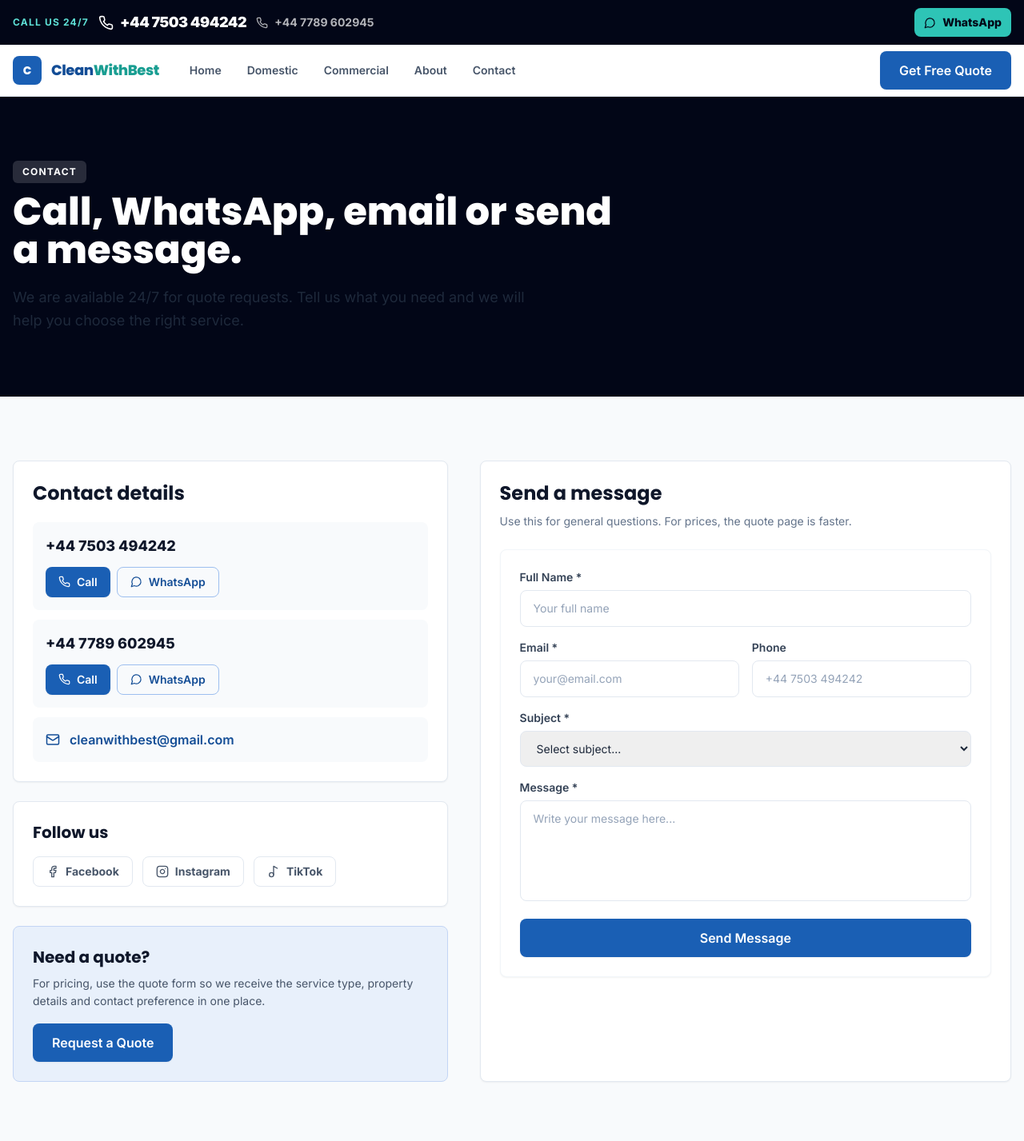
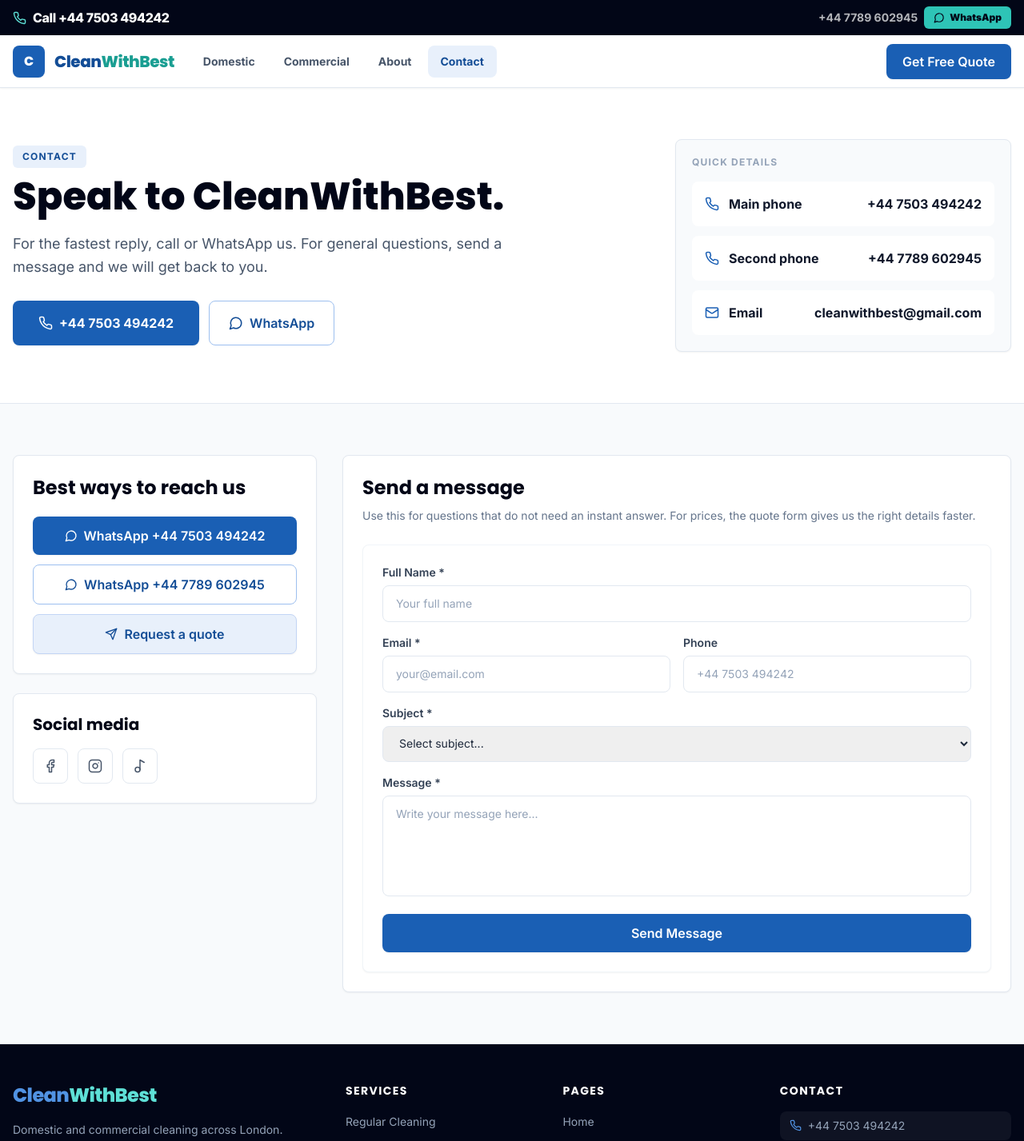
Before and after one commit to deepakpokhrel2030-star/CleanWithBest, a Next.js app: page /contact in a window 1280 px wide. Shown: the top 1427 px of the page at 80% size. Built offline with nearby package versions, Linux system fonts and the light colour scheme.

Commit message:
Polish navbar and reduce repeated contact content

```diff
--- a/app/contact/page.js
+++ b/app/contact/page.js
@@ -1,5 +1,5 @@
 import Link from 'next/link';
-import { Facebook, Instagram, Mail, MessageCircle, Music2, Phone } from 'lucide-react';
+import { Facebook, Instagram, Mail, MessageCircle, Music2, Phone, Send } from 'lucide-react';
 import ContactForm from '@/frontend/components/ContactForm';
 
 export const metadata = {
@@ -7,72 +7,90 @@ export const metadata = {
   description: 'Contact CleanWithBest by phone, WhatsApp, email or message form.',
 };
 
-const numbers = [
-  ['+44 7503 494242', 'tel:+447503494242', 'https://wa.me/447503494242'],
-  ['+44 7789 602945', 'tel:+447789602945', 'https://wa.me/447789602945'],
+const socialLinks = [
+  { Icon: Facebook, label: 'Facebook', href: 'https://www.facebook.com/people/Cleanwithbest/61584162025224/' },
+  { Icon: Instagram, label: 'Instagram', href: 'https://www.instagram.com/cleanwithbest' },
+  { Icon: Music2, label: 'TikTok', href: 'https://www.tiktok.com/@cleanwithbest' },
 ];
 
 export default function ContactPage() {
   return (
     <main>
-      <section className="bg-slate-950 py-16 md:py-20">
-        <div className="mx-auto max-w-7xl px-4">
-          <span className="section-tag-light">Contact</span>
-          <h1 className="max-w-3xl font-heading text-4xl font-extrabold leading-tight text-white md:text-5xl">
-            Call, WhatsApp, email or send a message.
-          </h1>
-          <p className="mt-5 max-w-2xl text-lg leading-relaxed text-white/72">
-            We are available 24/7 for quote requests. Tell us what you need and we will help you choose the right service.
-          </p>
+      <section className="bg-white">
+        <div className="mx-auto grid max-w-7xl gap-10 px-4 py-16 lg:grid-cols-[1fr_420px] lg:items-center">
+          <div>
+            <span className="section-tag">Contact</span>
+            <h1 className="max-w-3xl font-heading text-4xl font-extrabold leading-tight text-slate-950 md:text-5xl">
+              Speak to CleanWithBest.
+            </h1>
+            <p className="mt-5 max-w-2xl text-lg leading-relaxed text-slate-600">
+              For the fastest reply, call or WhatsApp us. For general questions, send a message and we will get back to you.
+            </p>
+            <div className="mt-7 flex flex-wrap gap-3">
+              <a href="tel:+447503494242" className="btn-primary-lg">
+                <Phone size={18} /> +44 7503 494242
+              </a>
+              <a href="https://wa.me/447503494242" target="_blank" rel="noopener noreferrer" className="btn-outline">
+                <MessageCircle size={18} /> WhatsApp
+              </a>
+            </div>
+          </div>
+
+          <aside className="rounded-lg border border-slate-200 bg-slate-50 p-5 shadow-sm">
+            <p className="text-xs font-bold uppercase tracking-widest text-slate-400">Quick details</p>
+            <div className="mt-4 space-y-3">
+              <a href="tel:+447503494242" className="flex items-center justify-between gap-4 rounded-lg bg-white p-4 font-bold text-slate-900 hover:text-brand-700">
+                <span className="inline-flex items-center gap-3"><Phone size={18} className="text-brand-600" /> Main phone</span>
+                <span>+44 7503 494242</span>
+              </a>
+              <a href="tel:+447789602945" className="flex items-center justify-between gap-4 rounded-lg bg-white p-4 font-bold text-slate-900 hover:text-brand-700">
+                <span className="inline-flex items-center gap-3"><Phone size={18} className="text-brand-600" /> Second phone</span>
+                <span>+44 7789 602945</span>
+              </a>
+              <a href="mailto:cleanwithbest@gmail.com" className="flex items-center justify-between gap-4 rounded-lg bg-white p-4 font-bold text-slate-900 hover:text-brand-700">
+                <span className="inline-flex items-center gap-3"><Mail size={18} className="text-brand-600" /> Email</span>
+                <span className="break-all text-right">cleanwithbest@gmail.com</span>
+              </a>
+            </div>
+          </aside>
         </div>
       </section>
 
-      <section className="bg-slate-50 py-20">
-        <div className="mx-auto grid max-w-7xl gap-10 px-4 lg:grid-cols-[0.9fr_1.1fr]">
+      <section className="border-y border-slate-200 bg-slate-50 py-16">
+        <div className="mx-auto grid max-w-7xl gap-8 px-4 lg:grid-cols-[380px_1fr]">
           <div className="space-y-6">
             <div className="rounded-lg border border-slate-200 bg-white p-6 shadow-sm">
-              <h2 className="font-heading text-2xl font-bold text-slate-900">Contact details</h2>
+              <h2 className="font-heading text-2xl font-bold text-slate-950">Best ways to reach us</h2>
               <div className="mt-5 grid gap-3">
-                {numbers.map(([number, tel, whatsapp]) => (
-                  <div key={number} className="rounded-lg bg-slate-50 p-4">
-                    <p className="mb-3 text-lg font-extrabold text-slate-900">{number}</p>
-                    <div className="flex flex-wrap gap-2">
-                      <a href={tel} className="btn-primary px-4 py-2 text-sm"><Phone size={15} /> Call</a>
-                      <a href={whatsapp} target="_blank" rel="noopener noreferrer" className="btn-outline px-4 py-2 text-sm"><MessageCircle size={15} /> WhatsApp</a>
-                    </div>
-                  </div>
-                ))}
-                <a href="mailto:cleanwithbest@gmail.com" className="flex items-center gap-3 rounded-lg bg-slate-50 p-4 font-semibold text-brand-700 hover:bg-brand-50">
-                  <Mail size={18} /> cleanwithbest@gmail.com
+                <a href="https://wa.me/447503494242" target="_blank" rel="noopener noreferrer" className="btn-primary justify-center">
+                  <MessageCircle size={16} /> WhatsApp +44 7503 494242
                 </a>
+                <a href="https://wa.me/447789602945" target="_blank" rel="noopener noreferrer" className="btn-outline justify-center">
+                  <MessageCircle size={16} /> WhatsApp +44 7789 602945
+                </a>
+                <Link href="/quote" className="btn-white justify-center border border-brand-100 bg-brand-50">
+                  <Send size={16} /> Request a quote
+                </Link>
               </div>
             </div>
 
             <div className="rounded-lg border border-slate-200 bg-white p-6 shadow-sm">
-              <h2 className="font-heading text-xl font-bold text-slate-900">Follow us</h2>
+              <h2 className="font-heading text-xl font-bold text-slate-950">Social media</h2>
               <div className="mt-4 flex flex-wrap gap-3">
-                {[
-                  { Icon: Facebook, label: 'Facebook', href: 'https://www.facebook.com/people/Cleanwithbest/61584162025224/' },
-                  { Icon: Instagram, label: 'Instagram', href: 'https://www.instagram.com/cleanwithbest' },
-                  { Icon: Music2, label: 'TikTok', href: 'https://www.tiktok.com/@cleanwithbest' },
-                ].map(({ Icon, label, href }) => (
-                  <a key={label} href={href} target="_blank" rel="noopener noreferrer" className="inline-flex items-center gap-2 rounded-lg border border-slate-200 px-4 py-2 text-sm font-bold text-slate-600 hover:border-brand-200 hover:text-brand-700">
-                    <Icon size={16} /> {label}
+                {socialLinks.map(({ Icon, label, href }) => (
+                  <a key={label} href={href} target="_blank" rel="noopener noreferrer" className="inline-flex h-11 w-11 items-center justify-center rounded-lg border border-slate-200 text-slate-600 hover:border-brand-200 hover:bg-brand-50 hover:text-brand-700" aria-label={label}>
+                    <Icon size={18} />
                   </a>
                 ))}
               </div>
             </div>
-
-            <div className="rounded-lg border border-brand-100 bg-brand-50 p-6">
-              <h2 className="font-heading text-xl font-bold text-slate-900">Need a quote?</h2>
-              <p className="mt-2 text-sm leading-relaxed text-slate-600">For pricing, use the quote form so we receive the service type, property details and contact preference in one place.</p>
-              <Link href="/quote" className="btn-primary mt-4">Request a Quote</Link>
-            </div>
           </div>
 
           <div className="rounded-lg border border-slate-200 bg-white p-6 shadow-sm">
-            <h2 className="font-heading text-2xl font-bold text-slate-900">Send a message</h2>
-            <p className="mt-2 text-sm leading-relaxed text-slate-500">Use this for general questions. For prices, the quote page is faster.</p>
+            <h2 className="font-heading text-2xl font-bold text-slate-950">Send a message</h2>
+            <p className="mt-2 text-sm leading-relaxed text-slate-500">
+              Use this for questions that do not need an instant answer. For prices, the quote form gives us the right details faster.
+            </p>
             <div className="mt-6">
               <ContactForm />
             </div>
--- a/app/quote/page.js
+++ b/app/quote/page.js
@@ -83,7 +83,7 @@ export default function QuotePage() {
                 <a href="https://wa.me/447789602945" target="_blank" rel="noopener noreferrer" className="mt-3 flex items-center gap-2 font-bold text-lg hover:text-accent-300 transition-colors">
                   <MessageCircle size={18} /> WhatsApp +44 7789 602945
                 </a>
-                <p className="text-white/50 text-xs mt-2">Available 24/7</p>
+                <p className="text-white/75 text-xs mt-2">Available 24/7</p>
               </div>
 
               <div className="bg-white rounded-lg p-6 border border-slate-100 shadow-sm">
--- a/frontend/components/Header.jsx
+++ b/frontend/components/Header.jsx
@@ -2,10 +2,10 @@
 
 import { useEffect, useState } from 'react';
 import Link from 'next/link';
+import { usePathname } from 'next/navigation';
 import { Menu, MessageCircle, Phone, X } from 'lucide-react';
 
 const navItems = [
-  ['Home', '/'],
   ['Domestic', '/domestic'],
   ['Commercial', '/commercial'],
   ['About', '/about'],
@@ -13,44 +13,43 @@ const navItems = [
 ];
 
 export default function Header() {
+  const pathname = usePathname();
   const [mobileOpen, setMobileOpen] = useState(false);
   const [scrolled, setScrolled] = useState(false);
 
   useEffect(() => {
-    const onScroll = () => setScrolled(window.scrollY > 6);
+    const onScroll = () => setScrolled(window.scrollY > 8);
     onScroll();
     window.addEventListener('scroll', onScroll);
     return () => window.removeEventListener('scroll', onScroll);
   }, []);
 
   const closeMenu = () => setMobileOpen(false);
+  const isActive = href => pathname === href;
 
   return (
-    <>
-      <div className="bg-slate-950 text-white">
-        <div className="mx-auto flex max-w-7xl flex-wrap items-center justify-between gap-3 px-4 py-2.5">
-          <div className="flex flex-wrap items-center gap-3">
-            <span className="text-xs font-bold uppercase tracking-widest text-accent-400">Call us 24/7</span>
-            <a href="tel:+447503494242" className="inline-flex items-center gap-2 text-lg font-black tracking-tight hover:text-accent-300">
-              <Phone size={19} /> +44 7503 494242
+    <header className={`sticky top-0 z-50 border-b border-slate-200 bg-white/95 backdrop-blur transition-shadow ${scrolled ? 'shadow-lg shadow-slate-900/5' : 'shadow-sm'}`}>
+      <div className="border-b border-slate-100 bg-slate-950 text-white">
+        <div className="mx-auto flex max-w-7xl items-center justify-between gap-3 px-4 py-2">
+          <a href="tel:+447503494242" className="inline-flex min-w-0 items-center gap-2 text-sm font-extrabold tracking-tight hover:text-accent-300 sm:text-base">
+            <Phone size={17} className="shrink-0 text-accent-400" />
+            <span className="truncate">Call +44 7503 494242</span>
           </a>
-            <a href="tel:+447789602945" className="hidden items-center gap-2 text-sm font-bold text-white/70 hover:text-white sm:inline-flex">
-              <Phone size={15} /> +44 7789 602945
+          <div className="flex shrink-0 items-center gap-2">
+            <a href="tel:+447789602945" className="hidden text-sm font-bold text-white/70 hover:text-white md:inline">
+              +44 7789 602945
             </a>
-          </div>
-          <div className="flex items-center gap-2">
-            <a href="https://wa.me/447503494242" target="_blank" rel="noopener noreferrer" className="inline-flex items-center gap-2 rounded-lg bg-accent-500 px-3 py-2 text-xs font-extrabold text-slate-950 hover:bg-accent-400 sm:text-sm">
-              <MessageCircle size={15} /> WhatsApp
+            <a href="https://wa.me/447503494242" target="_blank" rel="noopener noreferrer" className="inline-flex items-center gap-1.5 rounded-md bg-accent-500 px-3 py-1.5 text-xs font-black text-slate-950 hover:bg-accent-400">
+              <MessageCircle size={14} /> WhatsApp
             </a>
           </div>
         </div>
       </div>
 
-      <header className={`sticky top-0 z-50 border-b border-slate-200 bg-white/95 backdrop-blur transition-shadow ${scrolled ? 'shadow-lg shadow-slate-900/5' : 'shadow-sm'}`}>
-        <div className="mx-auto flex h-16 max-w-7xl items-center gap-6 px-4">
-          <Link href="/" onClick={closeMenu} className="flex shrink-0 items-center gap-3">
-            <span className="flex h-9 w-9 items-center justify-center rounded-lg bg-brand-600 font-heading text-sm font-black text-white">C</span>
-            <span className="font-heading text-lg font-extrabold tracking-tight">
+      <div className="mx-auto flex h-16 max-w-7xl items-center gap-5 px-4">
+        <Link href="/" onClick={closeMenu} className="group flex shrink-0 items-center gap-3">
+          <span className="flex h-10 w-10 items-center justify-center rounded-lg bg-brand-600 font-heading text-base font-black text-white shadow-sm transition group-hover:bg-brand-700">C</span>
+          <span className="font-heading text-xl font-extrabold tracking-tight">
             <span className="text-brand-700">Clean</span>
             <span className="text-accent-600">WithBest</span>
           </span>
@@ -58,14 +57,22 @@ export default function Header() {
 
         <nav className="hidden items-center gap-1 lg:flex">
           {navItems.map(([label, href]) => (
-              <Link key={href} href={href} className="rounded-lg px-3.5 py-2.5 text-sm font-semibold text-slate-600 hover:bg-slate-50 hover:text-brand-700">
+            <Link
+              key={href}
+              href={href}
+              className={`rounded-lg px-4 py-2.5 text-sm font-bold transition ${
+                isActive(href)
+                  ? 'bg-brand-50 text-brand-700'
+                  : 'text-slate-600 hover:bg-slate-50 hover:text-brand-700'
+              }`}
+            >
               {label}
             </Link>
           ))}
         </nav>
 
-          <div className="ml-auto hidden items-center gap-3 lg:flex">
-            <Link href="/quote" className="btn-primary">
+        <div className="ml-auto hidden items-center gap-2 lg:flex">
+          <Link href="/quote" className="btn-primary px-5 py-2.5">
             Get Free Quote
           </Link>
         </div>
@@ -84,33 +91,27 @@ export default function Header() {
         <div className="border-t border-slate-200 bg-white shadow-xl lg:hidden">
           <div className="mx-auto max-w-7xl px-4 py-4">
             <div className="grid gap-1">
+              <Link href="/" onClick={closeMenu} className="rounded-lg px-3 py-3 text-sm font-bold text-slate-700 hover:bg-slate-50">Home</Link>
               {navItems.map(([label, href]) => (
-                  <Link key={href} href={href} onClick={closeMenu} className="rounded-lg px-3 py-3 text-sm font-semibold text-slate-700 hover:bg-slate-50">
+                <Link key={href} href={href} onClick={closeMenu} className={`rounded-lg px-3 py-3 text-sm font-bold ${isActive(href) ? 'bg-brand-50 text-brand-700' : 'text-slate-700 hover:bg-slate-50'}`}>
                   {label}
                 </Link>
               ))}
             </div>
             <div className="mt-4 grid gap-2">
-                <a href="tel:+447503494242" className="btn-primary justify-center">
+              <Link href="/quote" onClick={closeMenu} className="btn-primary justify-center">
+                Get Free Quote
+              </Link>
+              <a href="tel:+447503494242" className="btn-outline justify-center">
                 <Phone size={16} /> +44 7503 494242
               </a>
-                <a href="tel:+447789602945" className="btn-outline justify-center">
-                  <Phone size={16} /> +44 7789 602945
+              <a href="https://wa.me/447503494242" target="_blank" rel="noopener noreferrer" className="btn-outline justify-center">
+                <MessageCircle size={16} /> WhatsApp
               </a>
-                <a href="https://wa.me/447503494242" target="_blank" rel="noopener noreferrer" className="btn-outline justify-center">
-                  <MessageCircle size={16} /> WhatsApp +44 7503 494242
-                </a>
-                <a href="https://wa.me/447789602945" target="_blank" rel="noopener noreferrer" className="btn-outline justify-center">
-                  <MessageCircle size={16} /> WhatsApp +44 7789 602945
-                </a>
-                <Link href="/quote" onClick={closeMenu} className="btn-white justify-center border border-brand-100 bg-brand-50">
-                  Get Free Quote
-                </Link>
             </div>
           </div>
         </div>
       )}
     </header>
-    </>
   );
 }
```
Also changed, not shown: app/page.js (+2 -31 lines), frontend/components/Footer.jsx (+0 -16 lines). Lines whose indentation alone changed are shown as unchanged.
